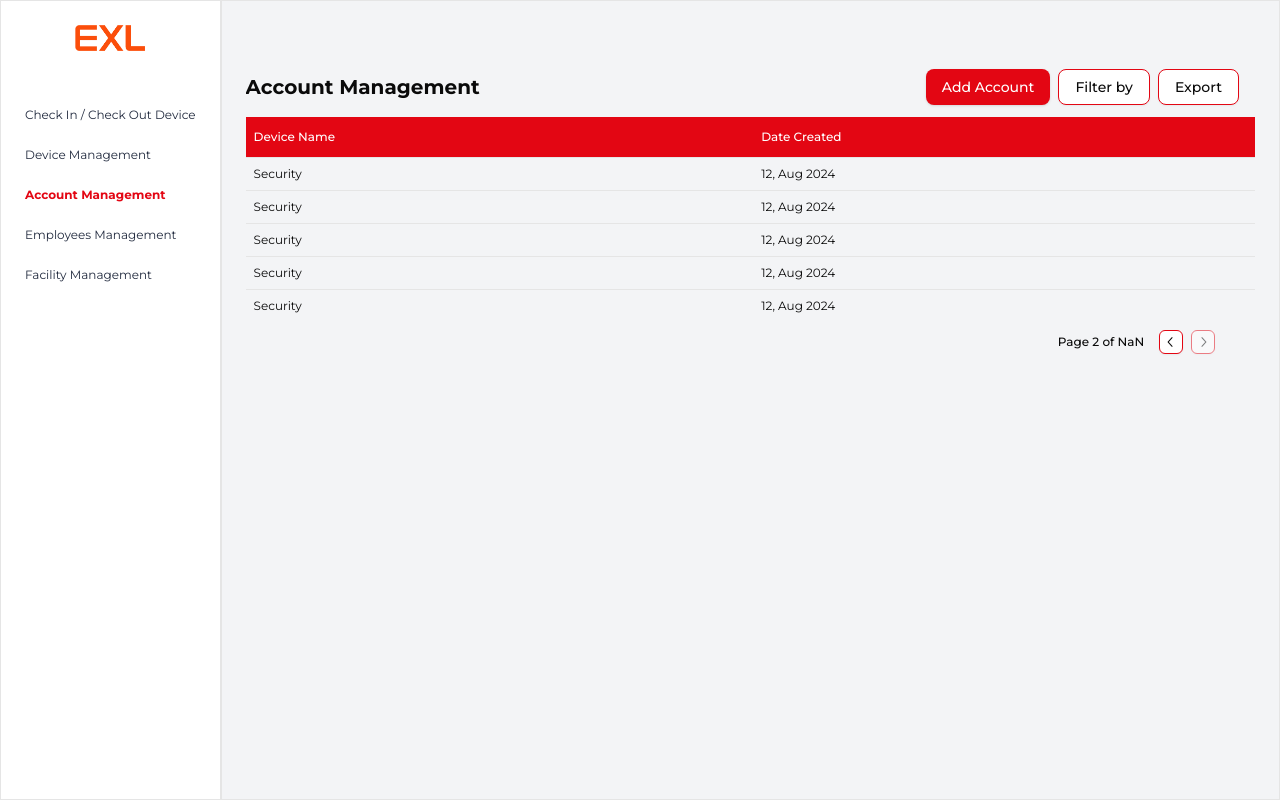
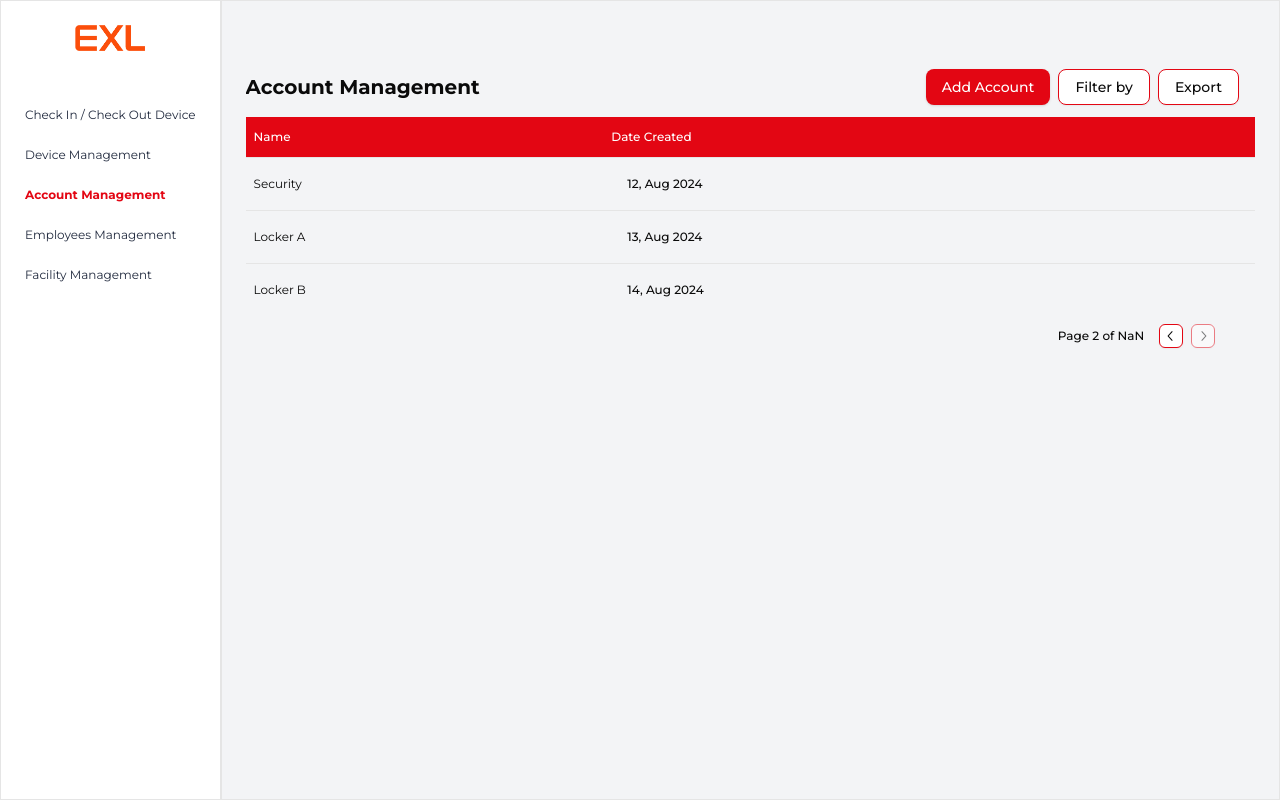
Before and after one commit to LaurenceJadeJavier/exl, a Next.js app: page /account-management in a window 1280 px wide. Built offline with nearby package versions, Linux system fonts and the light colour scheme.

Commit message:
feat(ui) add dropdowns and edit view Page

```diff
--- /dev/null
+++ b/src/app/(cms)/account-management/edit-account/[id]/page.tsx
@@ -0,0 +1,7 @@
+export default function EditAccount() {
+  return (
+    <>
+      <h1>Edit Account</h1>
+    </>
+  );
+}
--- a/src/app/(cms)/account-management/page.tsx
+++ b/src/app/(cms)/account-management/page.tsx
@@ -1,56 +1,135 @@
 "use client";
-
+import { Button } from "@/components/ui/button";
 import { DataTable } from "@/components/ui/data-table";
 import { ColumnDef } from "@tanstack/react-table";
 import { useRouter } from "next/navigation";
+import { useState } from "react";
+import {
+  DropdownMenu,
+  DropdownMenuContent,
+  DropdownMenuRadioGroup,
+  DropdownMenuRadioItem,
+  DropdownMenuTrigger,
+} from "@/components/ui/dropdown-menu";
+import { HiOutlineEye } from "react-icons/hi";
+import { RiEdit2Line } from "react-icons/ri";
+import { RiDeleteBinLine } from "react-icons/ri";
 
 export default function AccountManagement() {
   const router = useRouter();
-  const column: ColumnDef<any>[] = [
+  const [position, setPosition] = useState("bottom");
+  const [openDropdownRowId, setOpenDropdownRowId] = useState<string | null>(
+    null
+  );
+
+  const handleView = (id: string) => {
+    router.push(`/account-management/view-account/${id}`);
+  };
+
+  const handleEdit = (id: string) => {
+    router.push(`/account-management/edit-account/${id}`);
+  };
+
+  const handleDelete = (id: string) => {
+    console.log(id);
+  };
+
+  const handleOpenDropdown = (rowId: string) => {
+    setOpenDropdownRowId(openDropdownRowId === rowId ? null : rowId);
+  };
+
+  const columns: ColumnDef<any>[] = [
     {
       accessorKey: "deviceName",
-      header: () => {
-        return <h1 className="text-xs text-white">Device Name</h1>;
-      },
+      header: () => <h1 className="text-xs text-white">Name</h1>,
+      cell: ({ row }) => (
+        <span
+          className="cursor-pointer"
+          onClick={() => handleOpenDropdown(row.original.id)}
+        >
+          {row.original.deviceName}
+        </span>
+      ),
     },
     {
       accessorKey: "dataCreated",
-      header: () => {
-        return <h1 className="text-xs text-white">Date Created</h1>;
-      },
+      header: () => <h1 className="text-xs text-white">Date Created</h1>,
+      cell: ({ row }) => (
+        <div>
+          <DropdownMenu
+            open={openDropdownRowId === row.original.id}
+            onOpenChange={() => handleOpenDropdown(row.original.id)}
+          >
+            <DropdownMenuTrigger asChild>
+              <Button variant="ghost" className="text-xs">
+                {row.original.dataCreated}
+              </Button>
+            </DropdownMenuTrigger>
+            <DropdownMenuContent className="w-28">
+              <DropdownMenuRadioGroup
+                value={position}
+                onValueChange={setPosition}
+              >
+                <DropdownMenuRadioItem
+                  onClick={() => handleView(row.original.id)}
+                  value="view"
+                  className="flex items-center gap-2 text-xs"
+                >
+                  <HiOutlineEye size={18} />
+                  View
+                </DropdownMenuRadioItem>
+                <DropdownMenuRadioItem
+                  onClick={() => handleEdit(row.original.id)}
+                  value="edit"
+                  className="flex items-center gap-2 text-xs"
+                >
+                  <RiEdit2Line size={18} />
+                  Edit
+                </DropdownMenuRadioItem>
+                <DropdownMenuRadioItem
+                  onClick={() => handleDelete(row.original.id)}
+                  value="delete"
+                  className="flex items-center gap-2 text-xs"
+                >
+                  <RiDeleteBinLine size={18} />
+                  Delete
+                </DropdownMenuRadioItem>
+              </DropdownMenuRadioGroup>
+            </DropdownMenuContent>
+          </DropdownMenu>
+        </div>
+      ),
     },
   ];
+
   const data = [
     {
+      id: "1",
       deviceName: "Security",
       dataCreated: "12, Aug 2024",
     },
     {
-      deviceName: "Security",
-      dataCreated: "12, Aug 2024",
+      id: "2",
+      deviceName: "Locker A",
+      dataCreated: "13, Aug 2024",
     },
     {
-      deviceName: "Security",
-      dataCreated: "12, Aug 2024",
-    },
-    {
-      deviceName: "Security",
-      dataCreated: "12, Aug 2024",
-    },
-    {
-      deviceName: "Security",
-      dataCreated: "12, Aug 2024",
+      id: "3",
+      deviceName: "Locker B",
+      dataCreated: "14, Aug 2024",
     },
   ];
+
   const handleNavigate = () => {
     router.push("/account-management/add-account");
   };
+
   return (
     <>
-      <div className="flex  min h-screen">
-        <div className="w-full min h-screen border border-l-1 px-6 pt-14">
+      <div className="flex min-h-screen">
+        <div className="w-full min-h-screen border px-6 pt-14">
           <DataTable
-            columns={column}
+            columns={columns}
             data={data}
             displayPagination
             headerClassName="bg-[#E30613]"
--- /dev/null
+++ b/src/app/(cms)/account-management/view-account/[id]/page.tsx
@@ -0,0 +1,7 @@
+export default function ViewwAccount() {
+  return (
+    <>
+      <h1>ViewwAccount</h1>
+    </>
+  );
+}
```
Also changed, not shown: 2 other files (tests, documents, lock files or other folders).
